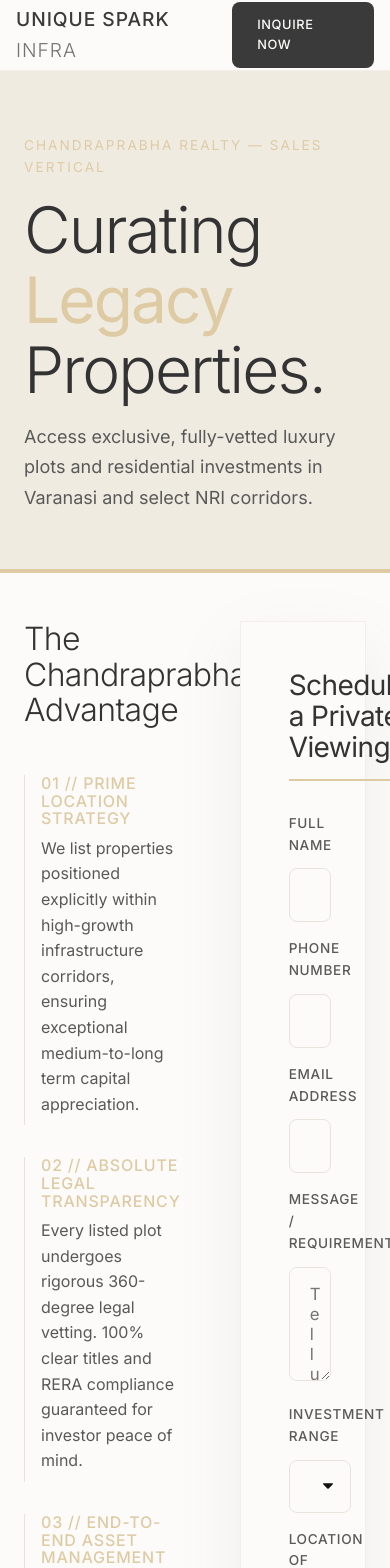
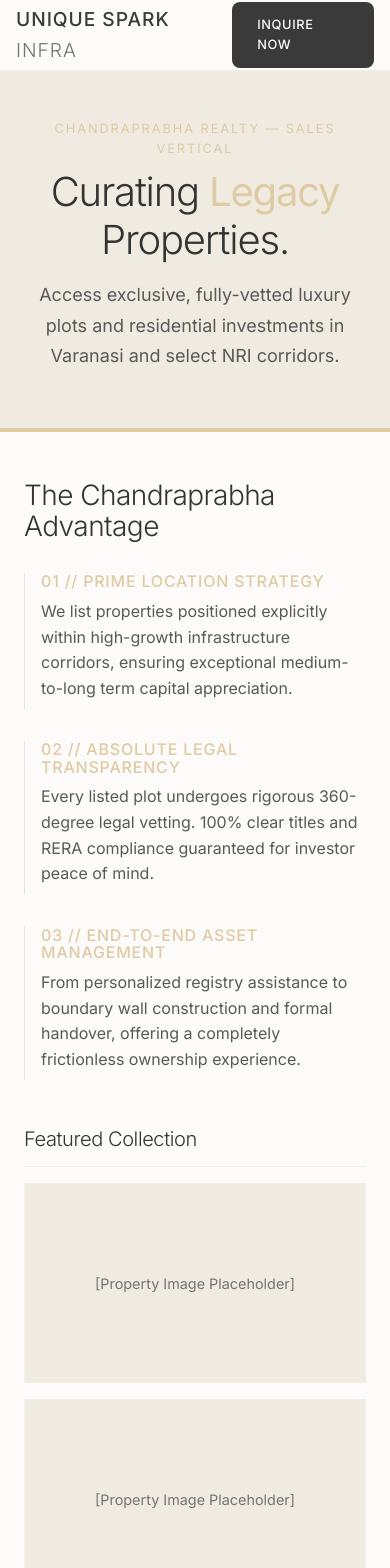
Before and after one commit to LavSarkari/uniquesparkinfra, a Next.js app: page /chandraprabha in a window 390 px wide. Shown: the top 1568 px of the page. Built offline with nearby package versions, Linux system fonts and the light colour scheme.

Commit message:
Complete mobile responsiveness for all sub-pages

```diff
--- a/app/chandraprabha/page.tsx
+++ b/app/chandraprabha/page.tsx
@@ -34,25 +34,25 @@ export default function ChandraprabhaRealty() {
             {/* Luxury Hero Section */}
             <section style={{
                 backgroundColor: 'var(--bg-tertiary)',
-                padding: 'var(--space-2xl) 0 var(--space-xl)',
+                padding: 'var(--space-xl) 0',
                 borderBottom: `4px solid var(--brand-chandraprabha)`
             }}>
                 <div className="container">
-                    <div style={{ maxWidth: '900px' }} className="fade-in">
+                    <div style={{ maxWidth: '900px' }} className="fade-in mobile-text-center">
                         <span style={{
                             display: 'inline-block',
                             textTransform: 'uppercase',
                             letterSpacing: '0.15em',
-                            fontSize: '0.85rem',
+                            fontSize: '0.8rem',
                             color: 'var(--brand-chandraprabha)',
-                            marginBottom: 'var(--space-md)'
+                            marginBottom: 'var(--space-sm)'
                         }}>
                             Chandraprabha Realty &mdash; Sales Vertical
                         </span>
-                        <h1 style={{ fontWeight: 300, fontSize: '4rem' }}>
+                        <h1 style={{ fontWeight: 300, fontSize: 'clamp(2.50rem, 8vw, 4rem)', lineHeight: 1.2 }}>
                             Curating <span style={{ color: 'var(--brand-chandraprabha)', fontWeight: 400 }}>Legacy</span> Properties.
                         </h1>
-                        <p className="text-lead" style={{ maxWidth: '700px' }}>
+                        <p className="text-lead" style={{ maxWidth: '700px', marginInline: 'auto' }}>
                             Access exclusive, fully-vetted luxury plots and residential investments in Varanasi and select NRI corridors.
                         </p>
                     </div>
@@ -61,15 +61,15 @@ export default function ChandraprabhaRealty() {
 
             {/* Content & Inquiry Form */}
             <section className="section bg-primary">
-                <div className="container" style={{
+                <div className="container mobile-grid-1" style={{
                     display: 'grid',
                     gridTemplateColumns: 'minmax(0, 1.2fr) minmax(0, 1fr)',
                     gap: 'var(--space-2xl)',
                     alignItems: 'start'
                 }}>
 
-                    <div style={{ paddingRight: 'var(--space-md)' }}>
-                        <h2 style={{ fontSize: '2rem', fontWeight: 300, marginBottom: 'var(--space-xl)' }}>
+                    <div>
+                        <h2 style={{ fontSize: 'clamp(1.75rem, 4vw, 2rem)', fontWeight: 300, marginBottom: 'var(--space-lg)' }}>
                             The Chandraprabha Advantage
                         </h2>
 
@@ -102,23 +102,23 @@ export default function ChandraprabhaRealty() {
                             </div>
                         </div>
 
-                        <div style={{ marginTop: 'var(--space-2xl)' }}>
-                            <h3 style={{ fontSize: '1.5rem', fontWeight: 300, borderBottom: '1px solid var(--border-light)', paddingBottom: '1rem', marginBottom: 'var(--space-md)' }}>
+                        <div style={{ marginTop: 'var(--space-xl)' }}>
+                            <h3 style={{ fontSize: '1.25rem', fontWeight: 300, borderBottom: '1px solid var(--border-light)', paddingBottom: '1rem', marginBottom: 'var(--space-md)' }}>
                                 Featured Collection
                             </h3>
-                            <div style={{ display: 'grid', gridTemplateColumns: '1fr 1fr', gap: 'var(--space-md)' }}>
-                                <div style={{ background: 'var(--bg-tertiary)', border: '1px solid var(--border-light)', height: '240px', display: 'flex', alignItems: 'center', justifyContent: 'center', color: 'var(--text-muted)' }}>
+                            <div style={{ display: 'grid', gridTemplateColumns: 'repeat(auto-fit, minmax(280px, 1fr))', gap: 'var(--space-md)' }}>
+                                <div style={{ background: 'var(--bg-tertiary)', border: '1px solid var(--border-light)', height: '200px', display: 'flex', alignItems: 'center', justifyContent: 'center', color: 'var(--text-muted)', fontSize: '0.9rem' }}>
                                     [Property Image Placeholder]
                                 </div>
-                                <div style={{ background: 'var(--bg-tertiary)', border: '1px solid var(--border-light)', height: '240px', display: 'flex', alignItems: 'center', justifyContent: 'center', color: 'var(--text-muted)' }}>
+                                <div style={{ background: 'var(--bg-tertiary)', border: '1px solid var(--border-light)', height: '200px', display: 'flex', alignItems: 'center', justifyContent: 'center', color: 'var(--text-muted)', fontSize: '0.9rem' }}>
                                     [Property Image Placeholder]
                                 </div>
                             </div>
                         </div>
                     </div>
 
-                    {/* Form sticky sidebar */}
-                    <div style={{ position: 'sticky', top: '120px' }}>
+                    {/* Form sticky sidebar - Adjust for mobile */}
+                    <div style={{ position: 'relative', top: '0', maxWidth: '500px', width: '100%', marginInline: 'auto' }} className="desktop-sticky">
                         <Suspense fallback={<div style={{ padding: 'var(--space-xl)', textAlign: 'center', border: '1px solid var(--border-light)' }}>Loading secure form...</div>}>
                             <LeadForm
                                 brand="Chandraprabha Realty"
--- a/app/globals.css
+++ b/app/globals.css
@@ -164,6 +164,18 @@ p {
   /* Reduce section padding further for mobile */
   .section-lg {
     padding: var(--space-xl) 0 !important;
+  }
+
+  .desktop-sticky {
+    position: relative !important;
+    top: 0 !important;
+  }
+}
+
+@media (min-width: 769px) {
+  .desktop-sticky {
+    position: sticky !important;
+    top: 120px;
   }
 }
 
```
Also changed, not shown: app/projects/page.tsx (+15 -14 lines), app/qalagriha/page.tsx (+15 -15 lines).
